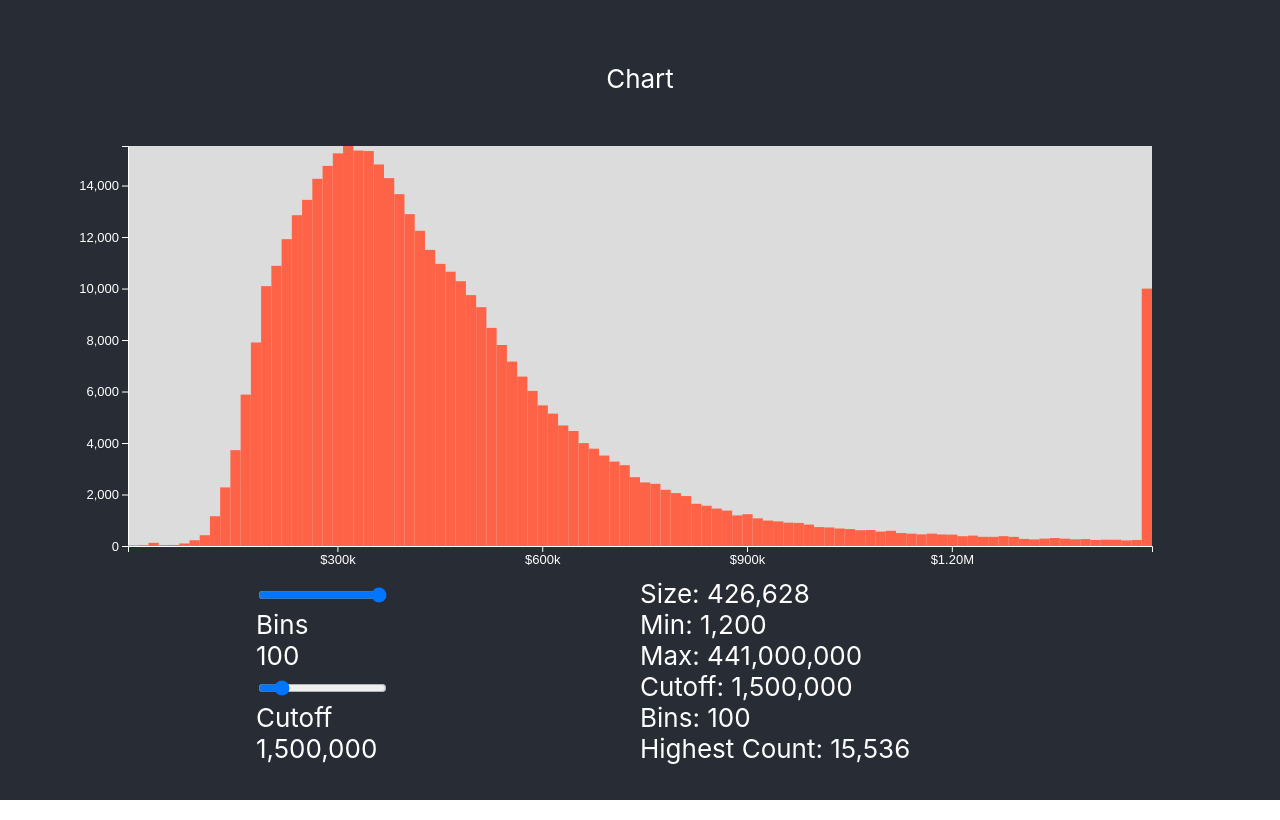
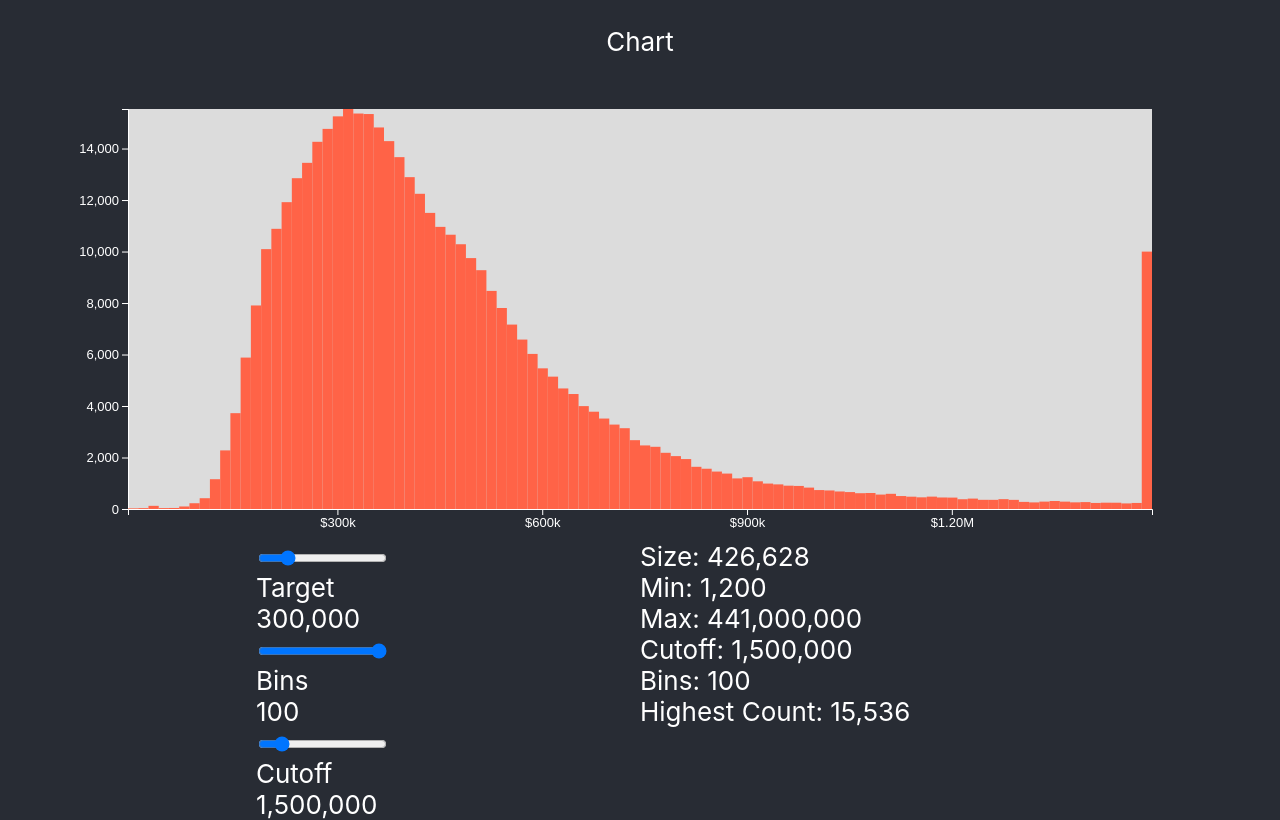
Before and after one commit to anselbrandt/d3-histogram, a React (Create React App) app: page / in a window 1280 px wide. Built offline with nearby package versions, Linux system fonts and the light colour scheme.

Commit message:
Add Target price input

```diff
--- a/src/App.js
+++ b/src/App.js
@@ -12,12 +12,12 @@ function App() {
   const svgRef = useRef();
   const [bins, setBins] = useState(100);
   const [cutoff, setCutoff] = useState(1500000);
-  const [yScale, setYScale] = useState(50);
   const [data, setData] = useState();
   const [min, setMin] = useState();
   const [max, setMax] = useState();
   const [histogram, setHistogram] = useState();
   const [highCount, setHighCount] = useState();
+  const [target, setTarget] = useState(300000);
 
   useEffect(() => {
     csv("/prices.csv").then((data) => {
@@ -39,6 +39,11 @@ function App() {
     }
   }, [data, bins, cutoff]);
 
+  const handleSetTarget = (event) => {
+    const value = event.target.value;
+    setTarget((+value / 100) * cutoff);
+  };
+
   const handleSetBins = (event) => {
     const value = event.target.value;
     setBins(+value);
@@ -47,11 +52,6 @@ function App() {
   const handleSetCutoff = (event) => {
     const value = event.target.value;
     setCutoff(+value * 100000);
-  };
-
-  const handleSetYScale = (event) => {
-    const value = event.target.value;
-    setYScale(value);
   };
 
   return (
@@ -64,15 +64,16 @@ function App() {
         data={histogram}
         cutoff={cutoff}
         highCount={highCount}
+        target={target}
       />
       <div className={styles.container}>
         <Controls
           bins={bins}
           cutoff={cutoff}
-          yScale={yScale}
+          target={target}
           handleSetBins={handleSetBins}
           handleSetCutoff={handleSetCutoff}
-          handleSetYScale={handleSetYScale}
+          handleSetTarget={handleSetTarget}
         />
         <Info
           data={data}
--- a/src/Chart.js
+++ b/src/Chart.js
@@ -48,7 +48,7 @@ export default function Chart(props) {
         .attr("y", -height)
         .attr("width", xScale.bandwidth())
         .transition()
-        .attr("fill", "tomato")
+        .attr("fill", "rgb(255,99,71")
         .attr("height", (value) => height - yScale(value));
     }
   }, [svgRef, width, height, bins, data, cutoff, highCount]);
--- a/src/Controls.js
+++ b/src/Controls.js
@@ -2,9 +2,28 @@ import React from "react";
 import styles from "./Controls.module.css";
 
 export default function Controls(props) {
-  const { bins, cutoff, handleSetBins, handleSetCutoff } = props;
+  const {
+    bins,
+    cutoff,
+    target,
+    slider,
+    handleSetBins,
+    handleSetCutoff,
+    handleSetTarget,
+  } = props;
   return (
     <div className={styles.controlsContainer}>
+      <div>
+        <input
+          type="range"
+          min={1}
+          max={100}
+          value={(target / cutoff) * 100}
+          onChange={handleSetTarget}
+        ></input>
+        <div>Target</div>
+        <div>{target ? target.toLocaleString() : null}</div>
+      </div>
       <div>
         <input
           type="range"
```
